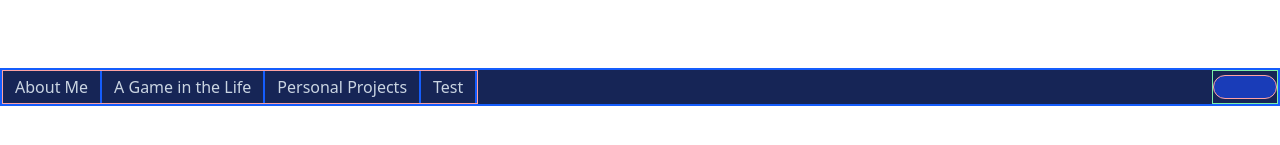
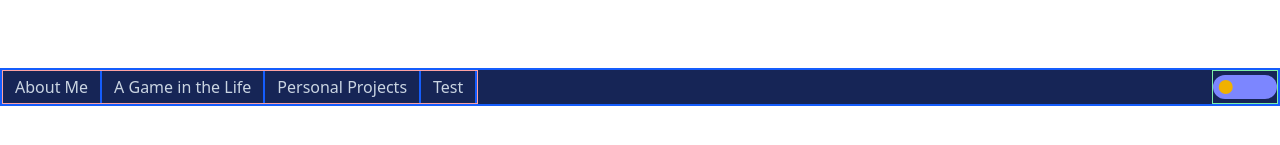
Before and after one commit to SomeSayKosm/Portfolio, a React (Vite) app: page / in a window 1280 px wide. Shown: the part 313-458 px from the top of the page. Built offline with nearby package versions, Linux system fonts and the light colour scheme.

Commit message:
Update DarkModeToggle component with dark mode toggling functionality

```diff
--- a/src/DarkModeToggle.tsx
+++ b/src/DarkModeToggle.tsx
@@ -1,7 +1,53 @@
-const DarkModeToggle = () => {
-    return <div className="flex items-center py-1 border border-green-300">
-        <div className="flex justify-end h-6 w-16 rounded-full bg-blue-800 border border-red-300">
-            <i className="fa-solid fa-circle-half-stroke"></i>
+import { FontAwesomeIcon } from '@fortawesome/react-fontawesome'
+import { library } from '@fortawesome/fontawesome-svg-core'
+import { fas } from '@fortawesome/free-solid-svg-icons'
+import { far } from '@fortawesome/free-regular-svg-icons'
+import { fab } from '@fortawesome/free-brands-svg-icons'
+import clsx from "clsx"
+
+library.add(fas, far, fab)
+
+// @ts-ignore
+const moonIcon : IconProp = "fa-solid fa-moon";
+// @ts-ignore
+const sunIcon : IconProp = "fa-solid fa-circle";
+
+type DarkModeToggleProps = {
+    darkModeEnabled: boolean,
+    setDarkModeEnabled: (darkModeEnabled: boolean) => void,
+};
+
+const DarkModeToggle = ({darkModeEnabled, setDarkModeEnabled}: DarkModeToggleProps) => {
+
+    const colorSettings = darkModeEnabled ? {
+        slider: "bg-blue-800 justify-end",
+        icon: moonIcon,
+        iconColor: "text-yellow-200"
+     } : {
+        slider: "bg-indigo-400 justify-start",
+        icon: sunIcon,
+        iconColor: "text-yellow-500"
+     }
+
+
+
+    return <div
+        className="flex items-center py-1 border border-green-300 cursor-pointer"
+        onClick={() => {
+            setDarkModeEnabled(!darkModeEnabled);
+        }}
+    >
+        <div className={clsx(
+            "flex items-center h-6 w-16 rounded-full",
+            colorSettings.slider
+        )}>
+            <FontAwesomeIcon
+                icon={colorSettings.icon}
+                className={clsx(
+                    "text-sm p-1",
+                    colorSettings.iconColor
+                )}
+            />
         </div>
     </div>
 
--- a/src/NavBar.tsx
+++ b/src/NavBar.tsx
@@ -1,6 +1,5 @@
 import NavBarOption from "./NavBarOption"
 import DarkModeToggle from "./DarkModeToggle"
-
 import { useState } from 'react'
 
 const NavBar = () => {
@@ -14,7 +13,10 @@ const NavBar = () => {
             <NavBarOption>Test</NavBarOption>
         </div>
         <div className="flex">
-            <DarkModeToggle/>
+            <DarkModeToggle
+                darkModeEnabled={darkModeEnabled}
+                setDarkModeEnabled={setDarkModeEnabled}
+            />
         </div>
     </div>
 };
```
